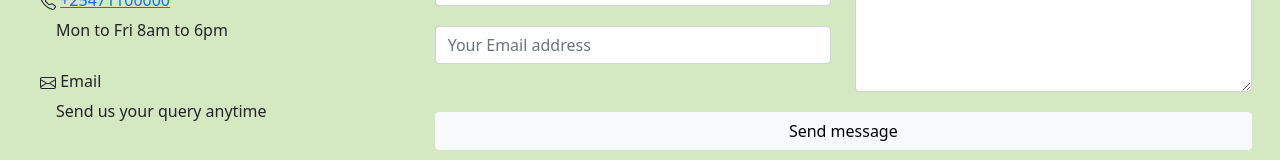
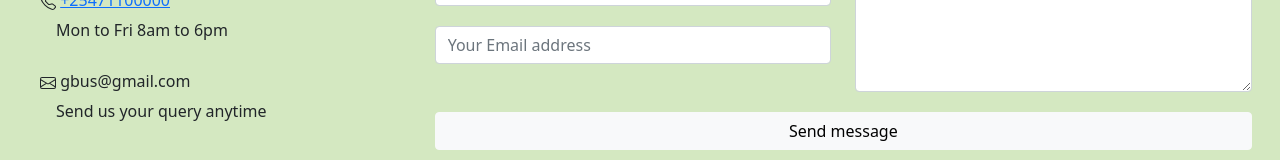
Before and after one commit to thegreenbus/greenbus, a plain HTML site: page public/contact.html in a window 1280 px wide. Shown: the part 276-436 px from the top of the page. Drawn offline with nearby package versions, Linux system fonts and the light colour scheme.

Commit message:
Update contact.html

```diff
--- a/public/contact.html
+++ b/public/contact.html
@@ -72,7 +72,7 @@
                         <svg xmlns="http://www.w3.org/2000/svg" width="16" height="16" fill="currentColor" class="bi bi-envelope" viewBox="0 0 16 16">
                             <path d="M0 4a2 2 0 0 1 2-2h12a2 2 0 0 1 2 2v8a2 2 0 0 1-2 2H2a2 2 0 0 1-2-2V4Zm2-1a1 1 0 0 0-1 1v.217l7 4.2 7-4.2V4a1 1 0 0 0-1-1H2Zm13 2.383-4.708 2.825L15 11.105V5.383Zm-.034 6.876-5.64-3.471L8 9.583l-1.326-.795-5.64 3.47A1 1 0 0 0 2 13h12a1 1 0 0 0 .966-.741ZM1 11.105l4.708-2.897L1 5.383v5.722Z"/>
                           </svg>
-                          <span>Email</span>
+                          <span>gbus@gmail.com</span>
                       </h6>
                       <p class="ms-3">Send us your query anytime</p>
                   </div>
```
